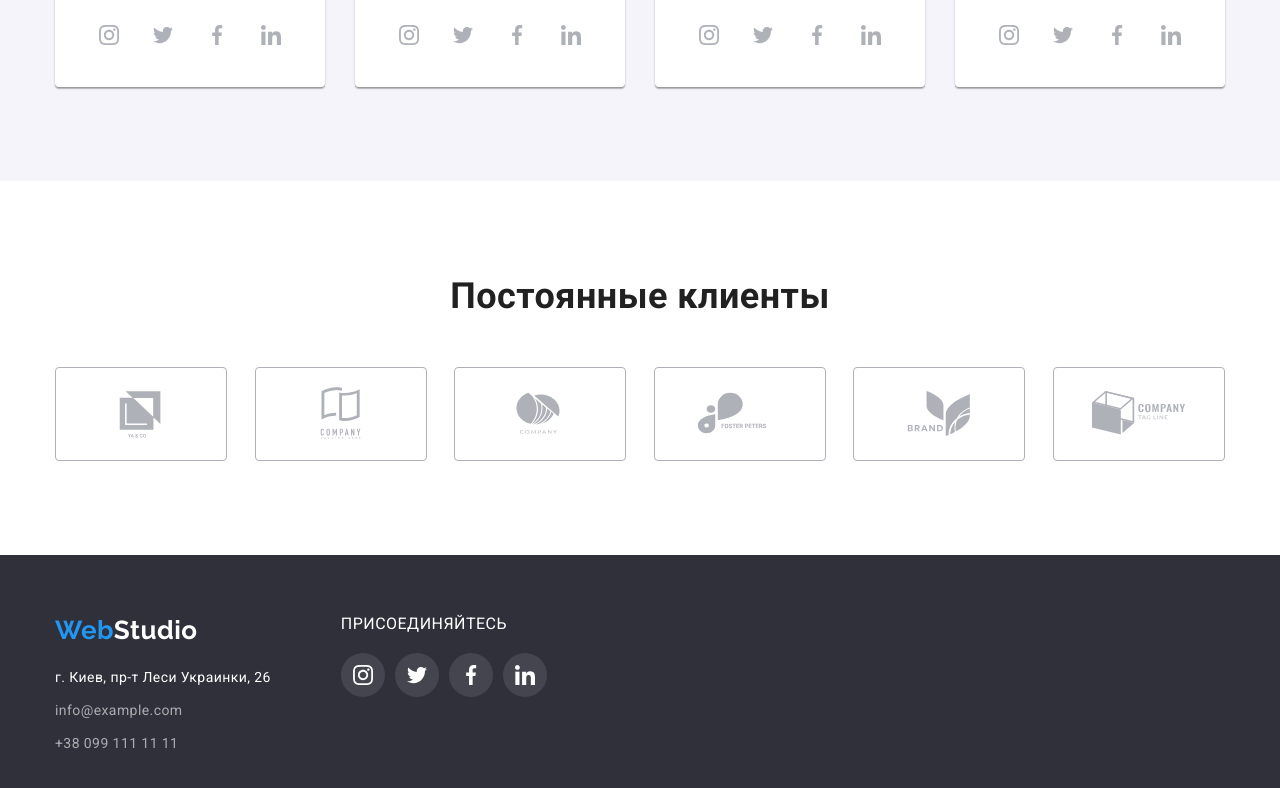
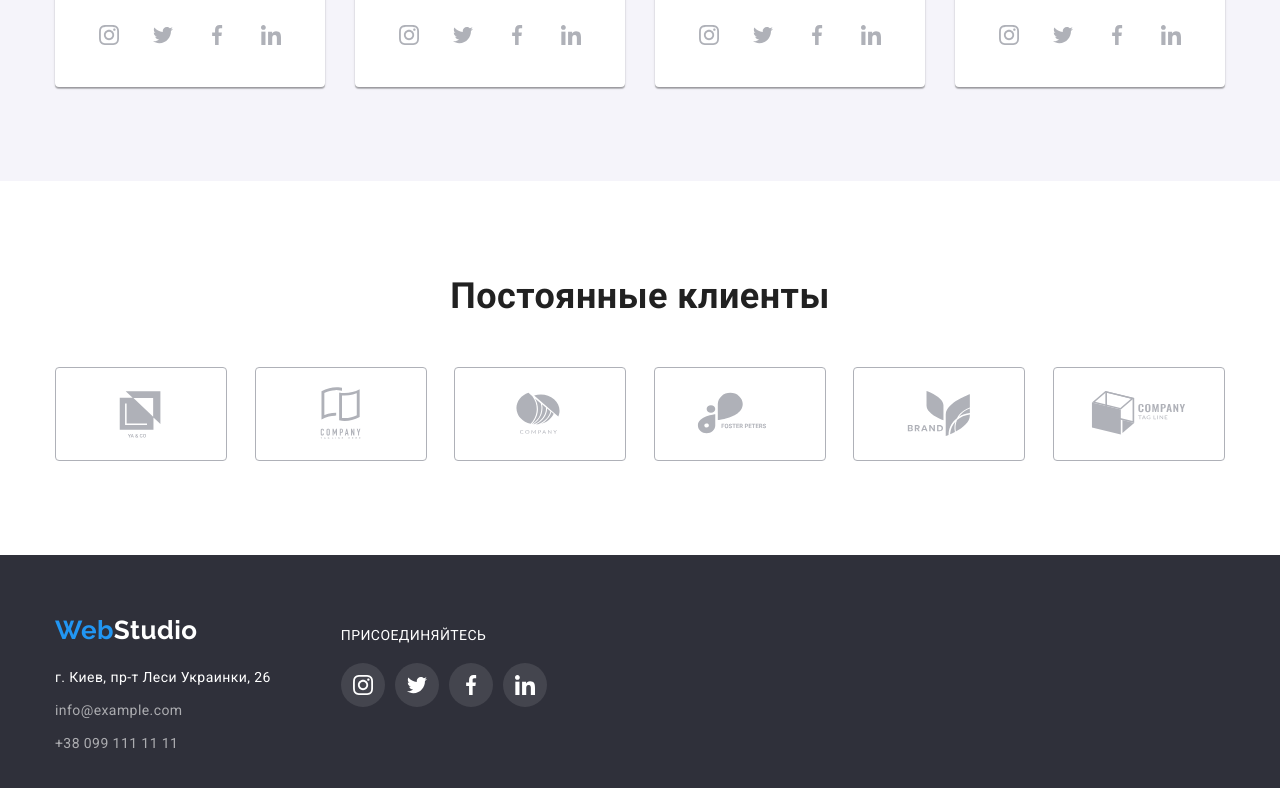
Before and after one commit to LiliiaNiko/goit-markup-hw-04, a plain HTML site: page index.html in a window 1280 px wide. Shown: the part 2128-2916 px from the top of the page. Drawn offline with nearby package versions, Linux system fonts and the light colour scheme.

Commit message:
hw4-final-2

```diff
--- a/css/styles.css
+++ b/css/styles.css
@@ -445,6 +445,7 @@ body {
   display: block;
 }
 .join-title {
+  font-size: 14px;
   line-height: calc(16 / 14);
   letter-spacing: 0.03em;
   text-transform: uppercase;
@@ -470,6 +471,7 @@ body {
 }
 .join-section {
   margin-left: 70px;
+  padding-top: 12px;
 }
 .footer-container {
   display: flex;
```
